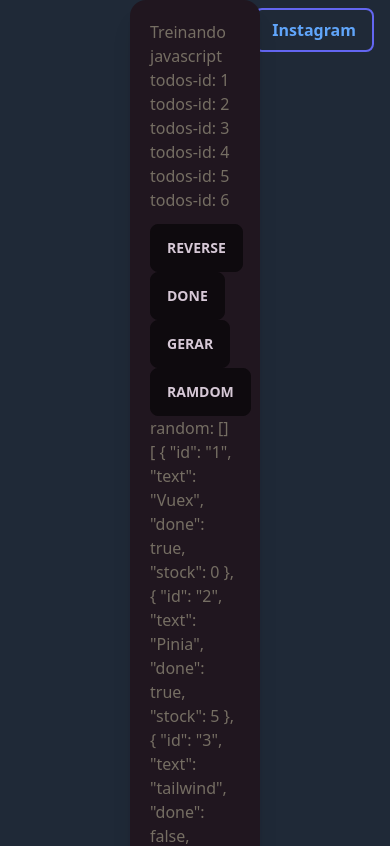
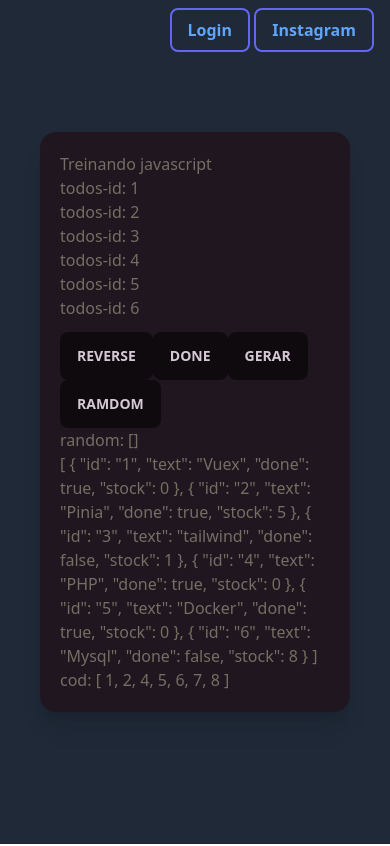
Before and after one commit to Gabrielfernandes87f/coder1, a Nuxt app: page /js in a window 390 px wide. Shown: the top 846 px of the page. Built offline with nearby package versions, Linux system fonts and the light colour scheme.

Commit message:
responsivo js

```diff
--- a/pages/js.vue
+++ b/pages/js.vue
@@ -18,8 +18,10 @@
         >Login</nuxt-link
       >
     </div>
-    <div class="hero min-h-screen">
-      <div class="card w-1/3 min-h-[70vh] bg-base-100 shadow-xl p-5">
+    <div class="hero min-h-screen min-w-screen px-10 py-20">
+      <div
+        class="card bg-base-100 shadow-xl p-5 sm:w-full md:w-full lg:w-6/12 max-w-full"
+      >
         <p>Treinando javascript</p>
         <div v-for="todos in todos" :key="todos.id">
           <p>todos-id: {{ todos.id }}</p>
```
